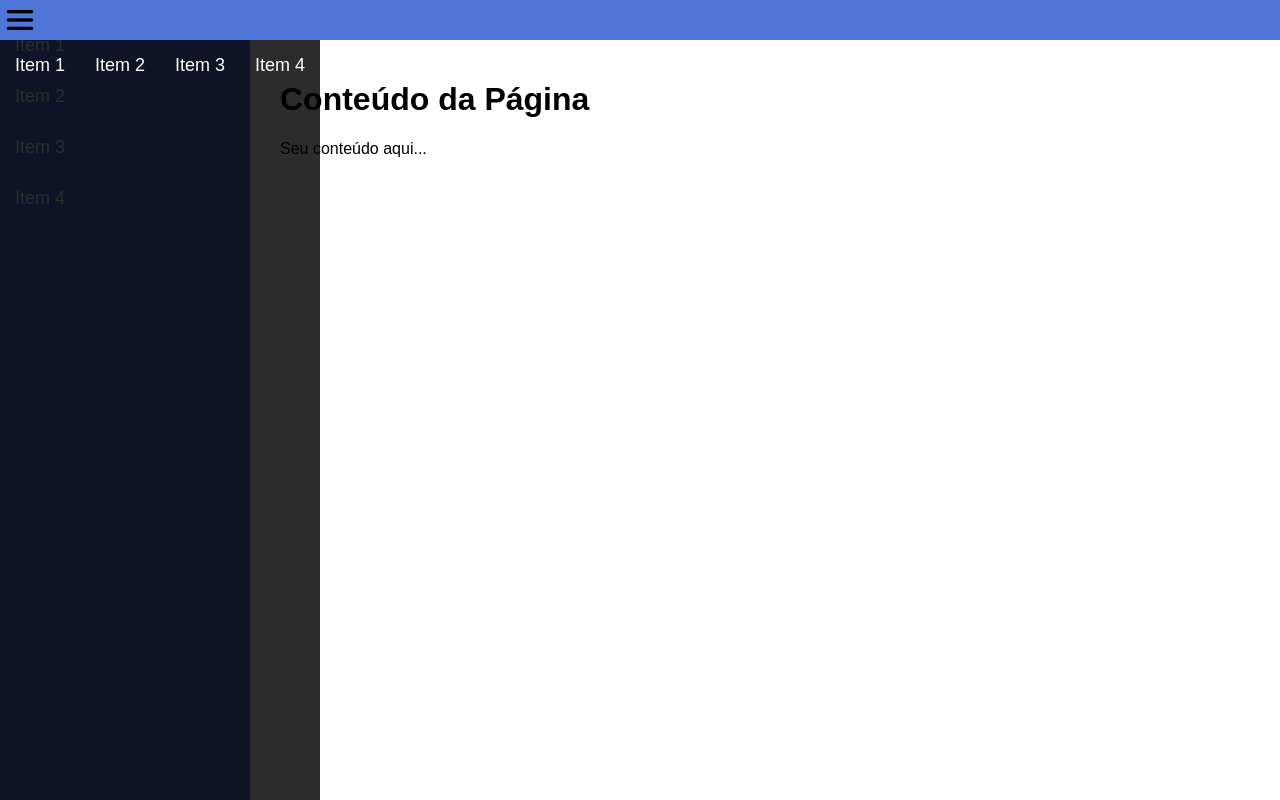
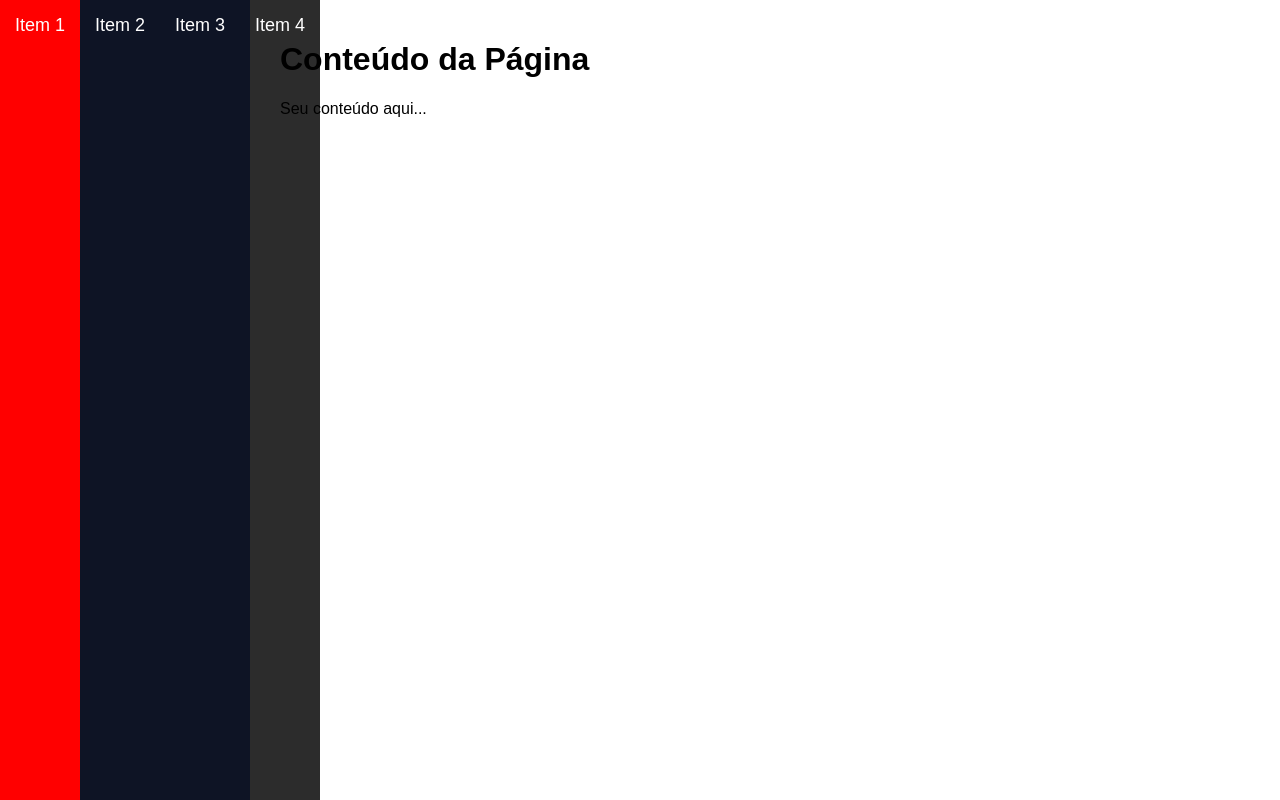
Before and after one commit to xandjr/recitech, a PHP site: page / in a window 1280 px wide. Run offline with PHP 8.4, Linux system fonts and the light colour scheme.

Commit message:
Update style2.css

```diff
--- a/css/style2.css
+++ b/css/style2.css
@@ -3,7 +3,7 @@ body {
     font-family: Arial, sans-serif;
     background-color: rgb(255, 255, 255);
   }
-  @media screen and (min-width: 600px) {
+
   .sidebar {
     height: 100%;
     width: 250px;
@@ -24,9 +24,9 @@ body {
   .sidebar a:hover {
     background-color: #555;
   }
-  }
+
   .hamburguer {
-    display: flex;
+    display: none;
     cursor: pointer;
     background-color: #5076d9;
 
```
